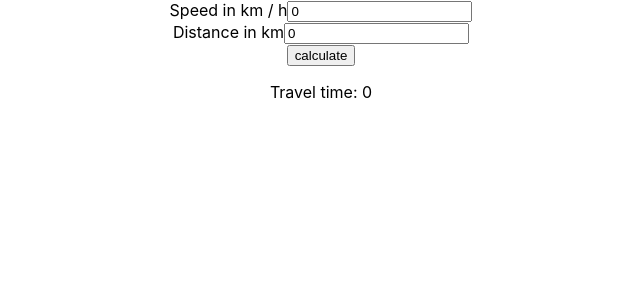
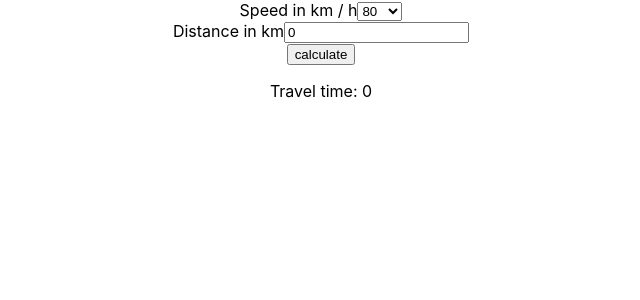
Before and after one commit to lapohjan/autoilumittari, a React (Create React App) app: page / in a window 1280 px wide. Shown: the top 300 px of the page, without its empty margins (319-959 px from the left). Built offline with nearby package versions, Linux system fonts and the light colour scheme.

Commit message:
replace speed input field with select options

```diff
--- a/src/App.js
+++ b/src/App.js
@@ -47,7 +47,10 @@ function App() {
       <form onSubmit={calculateTravelTime}>
         <div>
           <label>Speed in km / h</label>
-          <input value={speed} onChange={(e) => setSpeed(e.target.value)} />
+          <select id="carSpeed" value={speed} onChange={(e) => setSpeed(e.target.value)}>
+            <option value="80">80</option>
+            <option value="100">100</option>
+          </select>
         </div>
 
         <div>
```
